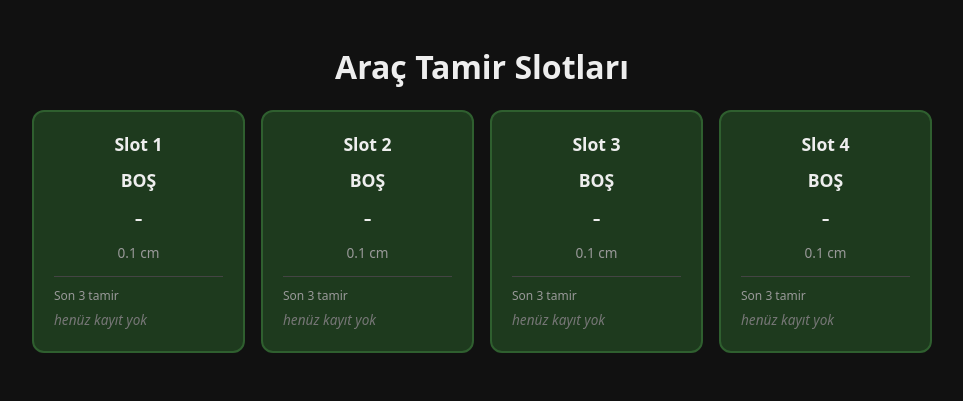
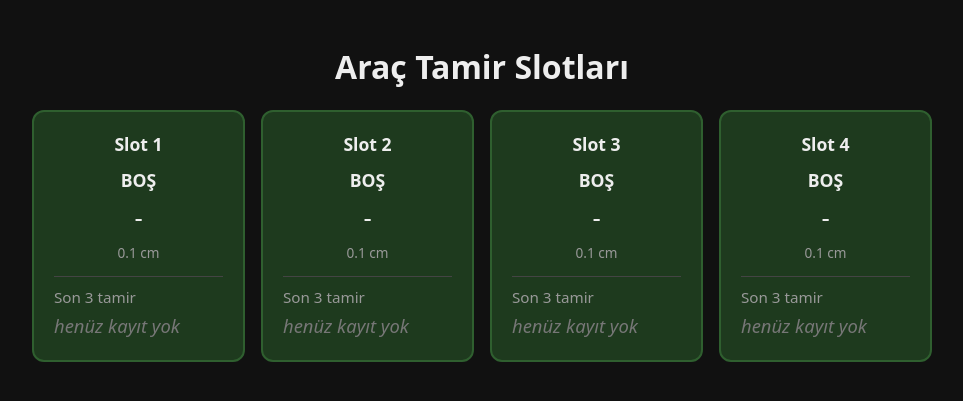
Before and after one commit to FurkanTheAdmin/RepairSensor, a Flask app: page / in a window 1280 px wide. Shown: the top 401 px of the page, without its empty margins (158-1121 px from the left). Run offline with Flask 3, Linux system fonts and the light colour scheme.

Commit message:
Increase font size of repair history list for readability
Co-Authored-By: Claude Sonnet 5 <noreply@anthropic.com>

```diff
--- a/static/style.css
+++ b/static/style.css
@@ -62,7 +62,7 @@ h1 {
 }
 
 .history-title {
-  font-size: 0.75em;
+  font-size: 0.95em;
   color: #999;
   margin-bottom: 4px;
 }
@@ -71,7 +71,7 @@ h1 {
   list-style: none;
   margin: 0;
   padding: 0;
-  font-size: 0.85em;
+  font-size: 1.15em;
   font-variant-numeric: tabular-nums;
 }
 
```
